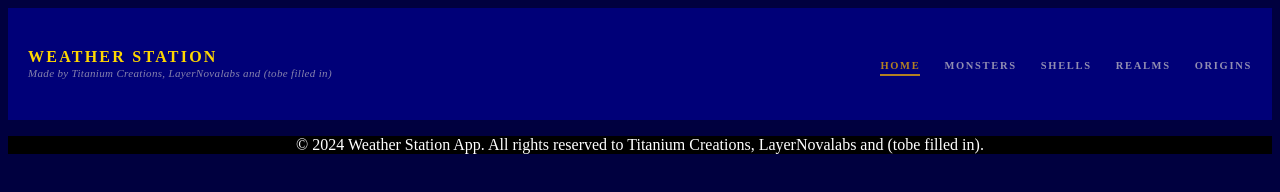
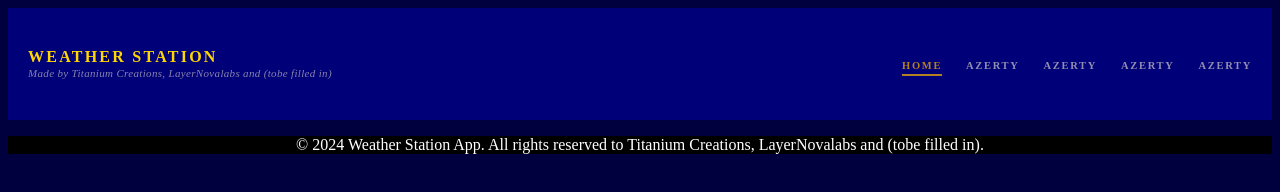
Before and after one commit to Titanium-Zane-Ice/Weather-station, a plain HTML site: page index.html in a window 1280 px wide. Drawn offline with Linux system fonts and the light colour scheme.

```diff
--- a/index.html
+++ b/index.html
@@ -15,10 +15,10 @@
      <nav>
             <ul>
                 <li class="active menu"><a href="index.html">Home</a></li>
-                <li class="menu"><a href="monsters.html">Monsters</a></li>
-                <li class="menu"><a href="shells.html">Shells</a></li>
-                <li class="menu"><a href="realms.html">Realms</a></li>
-                <li class="menu"><a href="origin.html">Origins</a></li>
+                <li class="menu"><a href="monsters.html">azerty</a></li>
+                <li class="menu"><a href="shells.html">azerty</a></li>
+                <li class="menu"><a href="realms.html">azerty</a></li>
+                <li class="menu"><a href="origin.html">azerty</a></li>
             </ul>
         </nav>
 </header>
```
Also changed, not shown: image/image (1).png (added), image/image.png (deleted).
